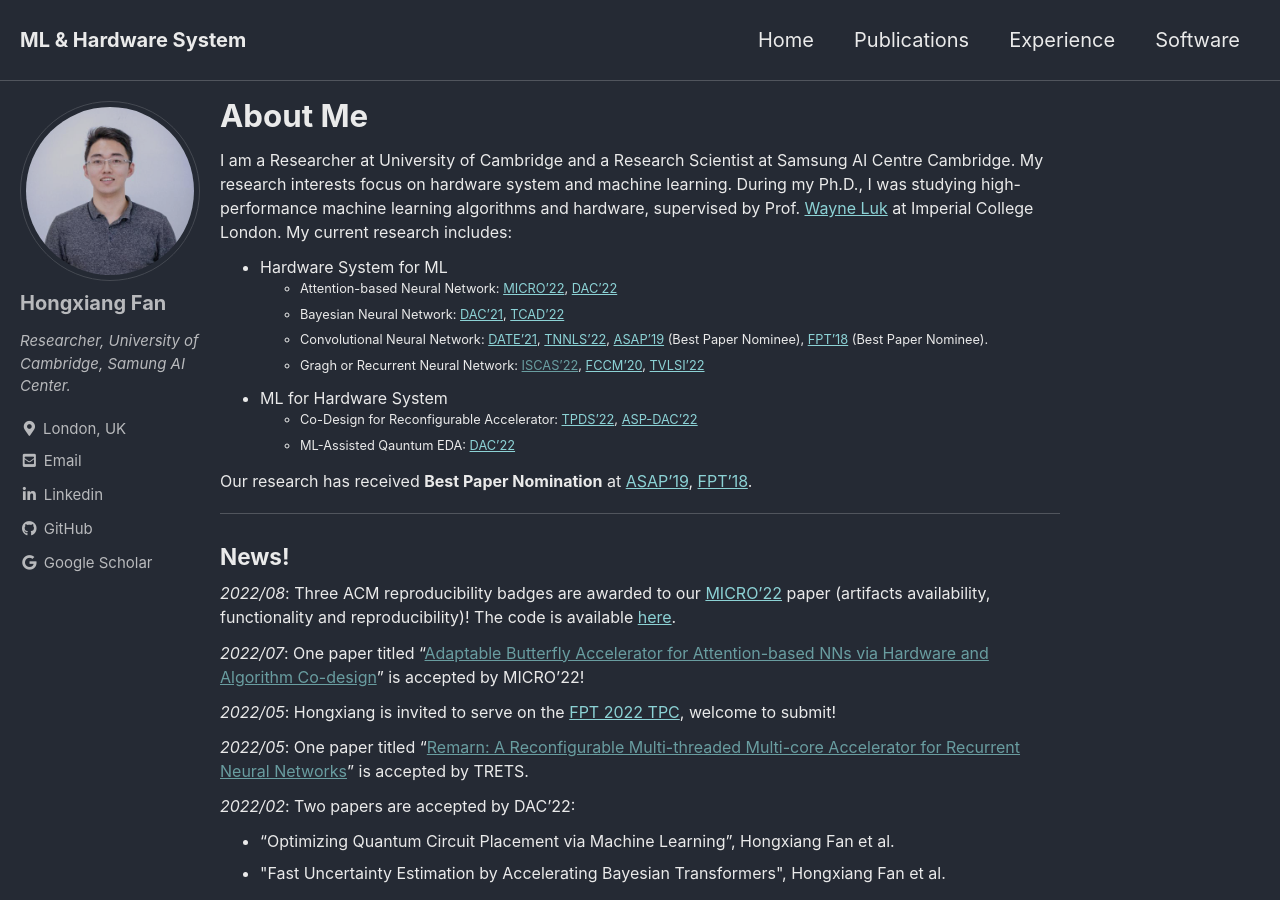
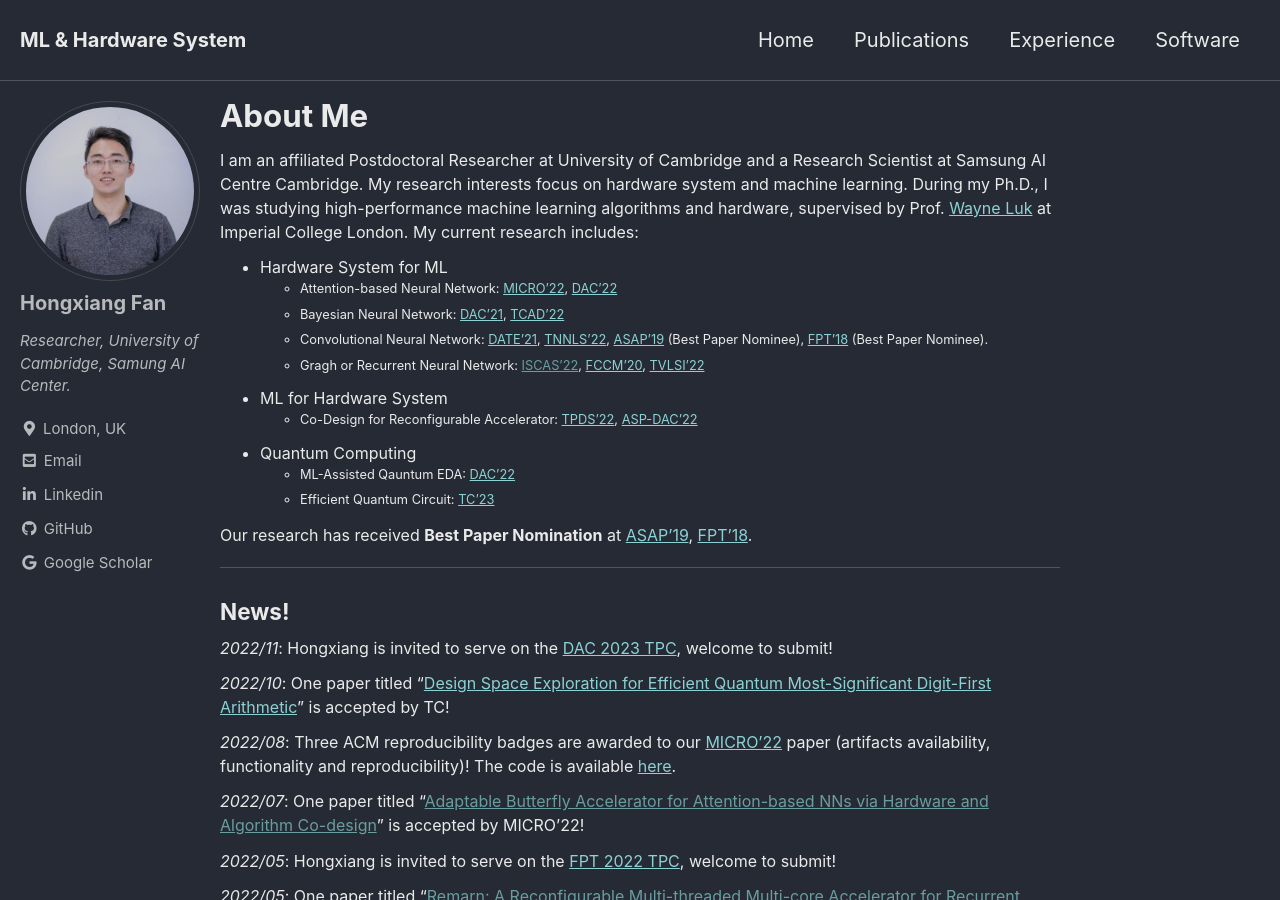
Before and after one commit to os-hxfan/os-hxfan.github.io, a Jekyll site: the page built from index.md, in a window 1280 px wide and 900 px high. Built offline with Jekyll 4.4.1, drawn with Linux system fonts in a browser that asks for light colours; cached includes are drawn as plain includes; our own code applies the rules of GitHub Pages for plain Markdown files.

Commit message:
updates in Oct and Nov fo 2022

```diff
--- a/index.md
+++ b/index.md
@@ -6,7 +6,7 @@
 
 ### About Me
 
-I am a Researcher at University of Cambridge and a Research Scientist at Samsung AI Centre Cambridge.
+I am an affiliated Postdoctoral Researcher at University of Cambridge and a Research Scientist at Samsung AI Centre Cambridge.
 My research interests focus on hardware system and machine learning. During my Ph.D., I was studying high-performance machine learning algorithms and hardware, supervised by Prof. [Wayne Luk](https://www.imperial.ac.uk/people/w.luk) at Imperial College London. My current research includes:
 
 - Hardware System for ML
@@ -17,13 +17,20 @@
 
 - ML for Hardware System
     - Co-Design for Reconfigurable Accelerator: [TPDS'22](https://ieeexplore.ieee.org/abstract/document/9720069), [ASP-DAC'22](https://arxiv.org/pdf/2111.12787.pdf)
+
+- Quantum Computing
     - ML-Assisted Qauntum EDA: [DAC'22](https://dl.acm.org/doi/abs/10.1145/3489517.3530403)
+    - Efficient Quantum Circuit: [TC'23](https://ieeexplore.ieee.org/document/9924609/)
 
 Our research has received **Best Paper Nomination** at [ASAP'19](https://asap2019.csl.cornell.edu/program.html), [FPT'18](http://www.fpt18.sakura.ne.jp/program.html).
 
 ___
 
 ### News!
+
+*2022/11*: Hongxiang is invited to serve on the [DAC 2023 TPC](https://www.dac.com/), welcome to submit!
+
+*2022/10*: One paper titled "[Design Space Exploration for Efficient Quantum Most-Significant Digit-First Arithmetic](https://ieeexplore.ieee.org/document/9924609/)" is accepted by TC!
 
 *2022/08*: Three ACM reproducibility badges are awarded to our [MICRO'22](https://arxiv.org/abs/2209.09570) paper (artifacts availability, functionality and reproducibility)! The code is available [here](https://zenodo.org/record/7010800#.YxEvwezMJhG).
 
```
